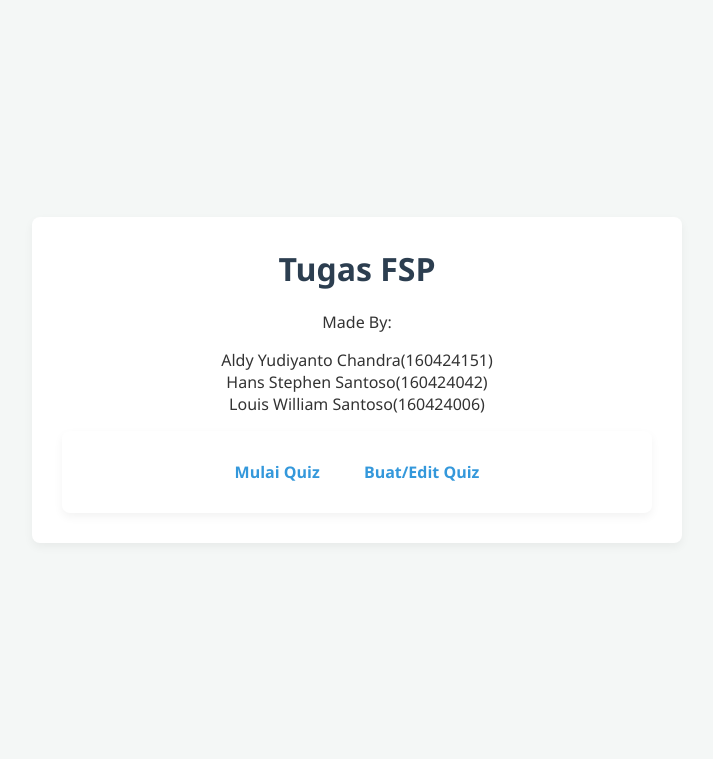
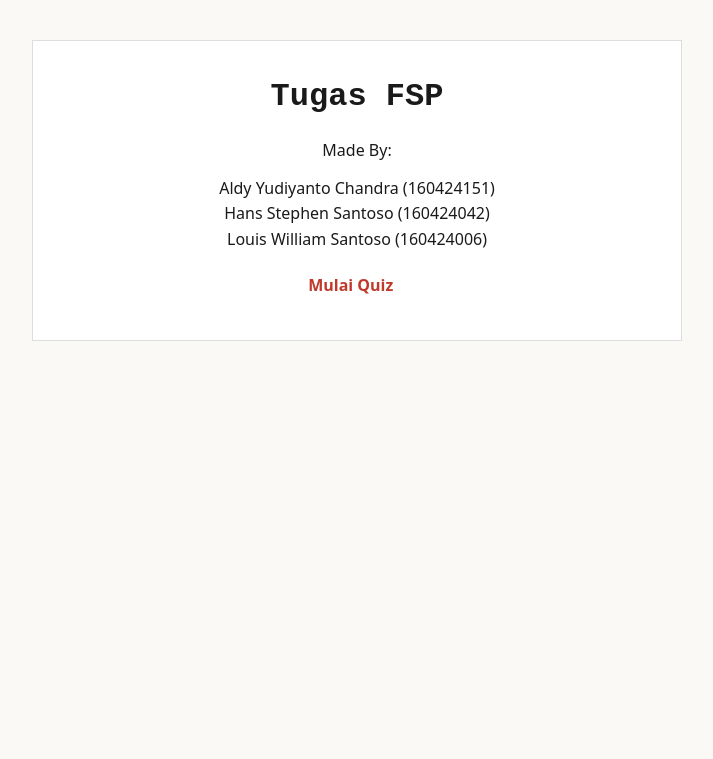
Before and after one commit to Louis-William-Santoso/fsp, a PHP site: page / in a window 1280 px wide. Shown: the top 759 px of the page, without its empty margins (283-996 px from the left). Run offline with PHP 8.4, Linux system fonts and the light colour scheme; some libraries are stand-ins or nearby versions.

Commit message:
buat less ai slop :v

```diff
--- a/index.php
+++ b/index.php
@@ -12,72 +12,93 @@ $conn = new Connect();
     <title>Tugas FSP</title>
     <script src="https://cdnjs.cloudflare.com/ajax/libs/jquery/4.0.0/jquery.min.js"></script>
     <style>
+        :root {
+            --bg: #faf9f6;
+            --ink: #1a1a1a;
+            --muted: #666;
+            --accent: #c0392b;
+            --border: #ddd;
+        }
+        * { box-sizing: border-box; margin: 0; padding: 0; }
         body {
-            font-family: 'Segoe UI', Tahoma, Geneva, Verdana, sans-serif;
-            background-color: #f4f7f6;
-            color: #333;
-            margin: 0;
-            padding: 20px;
-            display: flex;
-            justify-content: center;
-            align-items: center;
-            min-height: 90vh;
+            font-family: system-ui, -apple-system, sans-serif;
+            background: var(--bg);
+            color: var(--ink);
+            line-height: 1.6;
+            padding: 40px 20px;
         }
         div, header {
-            background: #ffffff;
+            max-width: 650px;
+            margin: 0 auto;
+            background: #fff;
+            border: 1px solid var(--border);
             padding: 30px;
-            border-radius: 8px;
-            box-shadow: 0 4px 10px rgba(0, 0, 0, 0.05);
-            width: 100%;
-            max-width: 650px;
-            box-sizing: border-box;
         }
-
         h1, h2 {
-            color: #2c3e50;
-            margin-top: 0;
+            font-family: 'Courier New', monospace;
+            font-weight: 700;
+            margin-bottom: 16px;
         }
-
         h3 {
-            color: #34495e;
-            font-size: 1.1rem;
-            margin-bottom: 10px;
+            font-size: 1rem;
+            margin: 20px 0 8px;
+            color: var(--ink);
         }
+        p { margin-bottom: 12px; }
+        a {
+            color: var(--accent);
+            text-decoration: none;
+            font-weight: 600;
+        }
+        a:hover { text-decoration: underline; }
         input[type="radio"] {
             margin-right: 8px;
+            vertical-align: middle;
+        }
+        label {
+            display: inline-block;
+            padding: 4px 0;
             cursor: pointer;
         }
-
-        label {
+        button, input[type="submit"] {
+            font-family: 'Courier New', monospace;
+            font-size: 0.9rem;
+            font-weight: 700;
+            padding: 10px 20px;
+            border: 1px solid var(--ink);
+            background: var(--ink);
+            color: #fff;
             cursor: pointer;
-            line-height: 1.8;
+            margin: 10px 10px 0 0;
         }
-        button, input[type="submit"] {
-            background-color: #3498db;
-            color: white;
+        button:hover, input[type="submit"]:hover {
+            background: var(--accent);
+            border-color: var(--accent);
+        }
+        #halaman {
+            font-family: 'Courier New', monospace;
+            color: var(--muted);
+            font-size: 0.85rem;
+            margin-bottom: 20px;
+        }
+        .skor {
+            font-family: 'Courier New', monospace;
+            font-size: 2rem;
+            font-weight: 700;
+            color: var(--accent);
+            border-top: 2px solid var(--ink);
+            padding-top: 16px;
+            margin-top: 20px;
+        }
+        .nav-group {
+            display: flex;
+            gap: 10px;
+            margin-top: 20px;
+        }
+        hr {
             border: none;
-            padding: 10px 20px;
-            font-size: 1rem;
-            font-weight: bold;
-            border-radius: 5px;
-            cursor: pointer;
-            transition: background-color 0.2s ease;
-        }
-
-        button:hover, input[type="submit"]:hover {
-            background-color: #2980b9;
-        }
-        #soal p, #soal h3 {
-            margin-bottom: 15px;
-        }
-        a {
-            color: #3498db;
-            text-decoration: none;
-            font-weight: bold;
-        }
-
-        a:hover {
-            text-decoration: underline;
+            border-top: 1px solid var(--border);
+            margin: 20px 0;
         }
     </style>
 </head>
--- a/page/homepage.php
+++ b/page/homepage.php
@@ -1,11 +1,10 @@
 <div style="text-align:center;">
     <h1>Tugas FSP</h1>
     <p>Made By:</p>
-    <p>Aldy Yudiyanto Chandra(160424151)<br>
-    Hans Stephen Santoso(160424042)<br>
-    Louis William Santoso(160424006)</p>
-    <div style="dispaly:flex;">
-        <a style="margin: 0 20px;" href="soal/1">Mulai Quiz</a>
-        <a style="margin: 0 20px;" href="edit-soal">Buat/Edit Quiz</a>
-    </div>
+    <p>Aldy Yudiyanto Chandra (160424151)<br>
+    Hans Stephen Santoso (160424042)<br>
+    Louis William Santoso (160424006)</p>
+    <p style="margin-top: 20px;">
+        <a href="soal/1">Mulai Quiz</a> &nbsp;&nbsp;
+    </p>
 </div>
```
Also changed, not shown: page/kesimpulan.php (+17 -24 lines), page/soal.php (+3 -5 lines).
